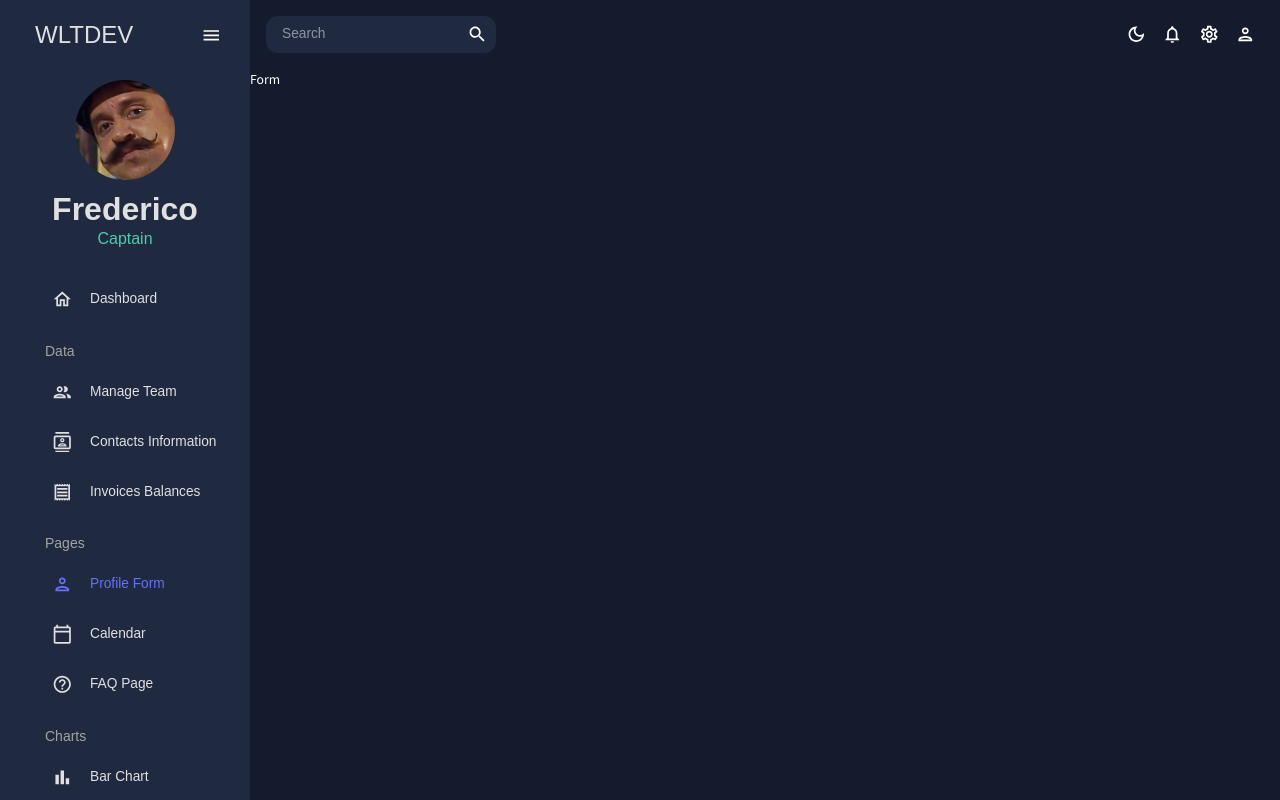
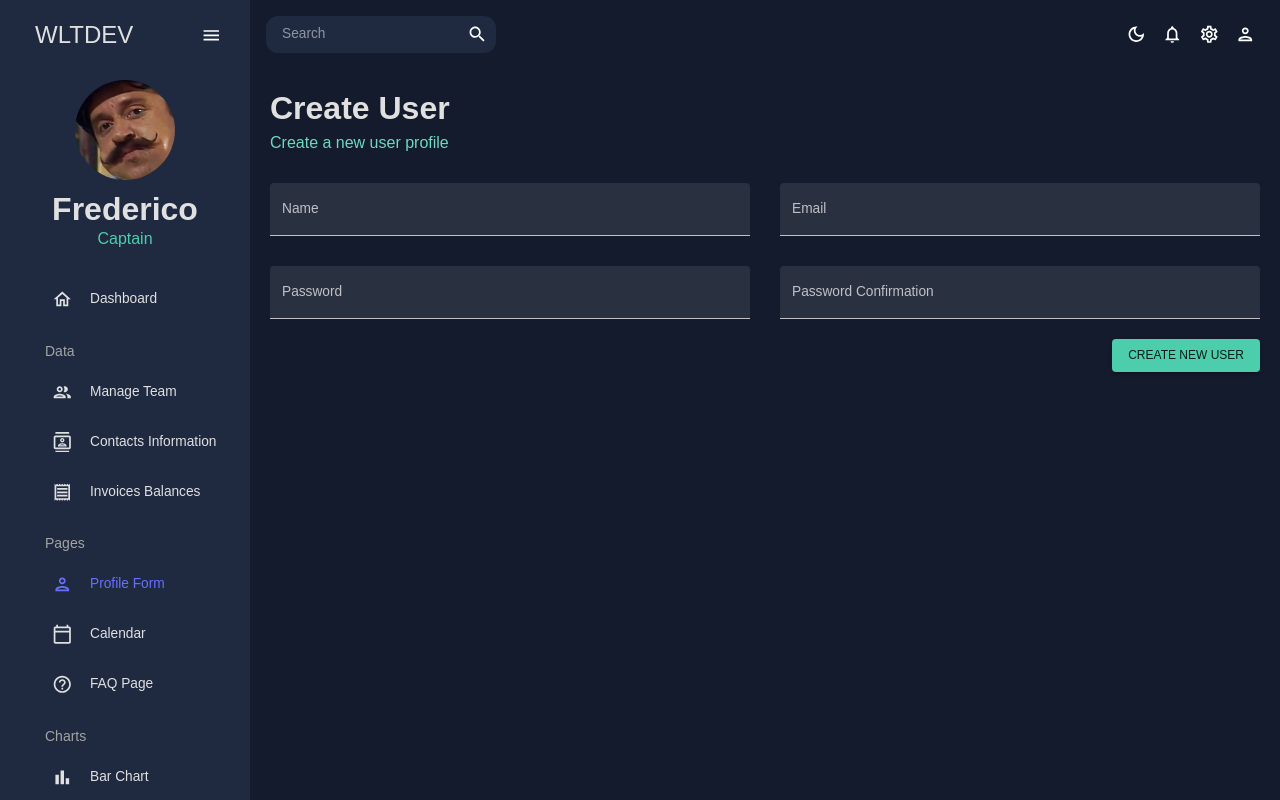
Before and after one commit to wltdev/reactjs-admin-theme, a React (Vite) app: page /form in a window 1280 px wide. Shown: the top 800 px of the page. Built offline with nearby package versions, Linux system fonts and the light colour scheme.

Commit message:
feat: form example

```diff
--- a/package.json
+++ b/package.json
@@ -18,6 +18,7 @@
         "@fullcalendar/daygrid": "^6.1.9",
         "@fullcalendar/list": "^6.1.9",
         "@fullcalendar/timegrid": "^6.1.9",
+        "@hookform/resolvers": "^3.3.2",
         "@mui/icons-material": "^5.14.0",
         "@mui/material": "^5.14.0",
         "@mui/styled-engine-sc": "^5.12.0",
@@ -29,6 +30,7 @@
         "brazil-holidays": "^1.0.2",
         "react": "^18.2.0",
         "react-dom": "^18.2.0",
+        "react-hook-form": "^7.47.0",
         "react-pro-sidebar": "^1.1.0-alpha.1",
         "react-redux": "^8.1.1",
         "react-router-dom": "^6.14.2",
--- /dev/null
+++ b/src/components/Forms/FormErrorMessage.tsx
@@ -0,0 +1,7 @@
+type Props = {
+    error: string;
+};
+
+export const FormErrorMessage = ({ error }: Props) => {
+    return <div style={{ color: 'red' }}>{error}</div>;
+};
--- a/src/domain/interfaces/User.ts
+++ b/src/domain/interfaces/User.ts
@@ -1,4 +1,5 @@
 export interface User {
     name: string;
     email: string;
+    password?: string;
 }
--- a/src/pages/Form/index.tsx
+++ b/src/pages/Form/index.tsx
@@ -1,3 +1,104 @@
+import { useForm, SubmitHandler } from 'react-hook-form';
+
+import * as yup from 'yup';
+
+import { Box, Button, TextField } from '@mui/material';
+import useMediaQuery from '@mui/material/useMediaQuery';
+
+import { FormErrorMessage } from '@/components/Forms/FormErrorMessage';
+import { Header } from '@/components/Header';
+import { User } from '@/domain/interfaces/User';
+import { yupResolver } from '@hookform/resolvers/yup';
+
+const schema = yup
+    .object({
+        name: yup.string().required(),
+        email: yup.string().email('invalid email').required()
+    })
+    .required();
+
 export const Form = () => {
-    return <div>Form</div>;
+    const isNonMobile = useMediaQuery('(min-width:600px)');
+
+    const {
+        register,
+        handleSubmit,
+        formState: { errors, touchedFields }
+    } = useForm<User & { password_confirmation?: string }>({
+        mode: 'all',
+        defaultValues: {
+            name: '',
+            email: '',
+            password: '',
+            password_confirmation: ''
+        },
+        resolver: yupResolver(schema)
+    });
+
+    const onSubmit: SubmitHandler<User> = (data) => console.log(data);
+
+    return (
+        <Box m="20px">
+            <Header title="Create User" subtitle="Create a new user profile" />
+            <form onSubmit={handleSubmit(onSubmit)}>
+                <Box
+                    display="grid"
+                    gap="30px"
+                    gridTemplateColumns="repeat(4, minmax(0, 1fr))"
+                    sx={{
+                        '& > div': { gridColumn: isNonMobile ? undefined : 'span 4' }
+                    }}
+                >
+                    <TextField
+                        fullWidth
+                        variant="filled"
+                        error={!!touchedFields.name && !!errors.name}
+                        helperText={touchedFields.name && errors.name && <FormErrorMessage error={String(errors.name?.message)} />}
+                        type="text"
+                        label="Name"
+                        {...register('name')}
+                        sx={{ gridColumn: 'span 2' }}
+                    />
+                    <TextField
+                        fullWidth
+                        variant="filled"
+                        error={!!touchedFields.email && !!errors.email}
+                        helperText={touchedFields.email && errors.email && <FormErrorMessage error={String(errors.email?.message)} />}
+                        type="email"
+                        label="Email"
+                        {...register('email')}
+                        sx={{ gridColumn: 'span 2' }}
+                    />
+                    <TextField
+                        fullWidth
+                        variant="filled"
+                        error={!!touchedFields.password && !!errors.password}
+                        helperText={touchedFields.email && errors.password && <FormErrorMessage error={String(errors.password?.message)} />}
+                        type="password"
+                        label="Password"
+                        {...register('password')}
+                        sx={{ gridColumn: 'span 2' }}
+                    />
+                    <TextField
+                        fullWidth
+                        variant="filled"
+                        error={!!touchedFields.password_confirmation && !!errors.password_confirmation}
+                        helperText={
+                            touchedFields.password_confirmation &&
+                            errors.password_confirmation && <FormErrorMessage error={String(errors.password_confirmation?.message)} />
+                        }
+                        type="password_confirmation"
+                        label="Password Confirmation"
+                        {...register('password_confirmation')}
+                        sx={{ gridColumn: 'span 2' }}
+                    />
+                </Box>
+                <Box display={'flex'} justifyContent={'end'} mt="20px">
+                    <Button type="submit" color="secondary" variant="contained">
+                        Create new User
+                    </Button>
+                </Box>
+            </form>
+        </Box>
+    );
 };
```
Also changed, not shown: 1 other file (tests, documents, lock files or other folders).
